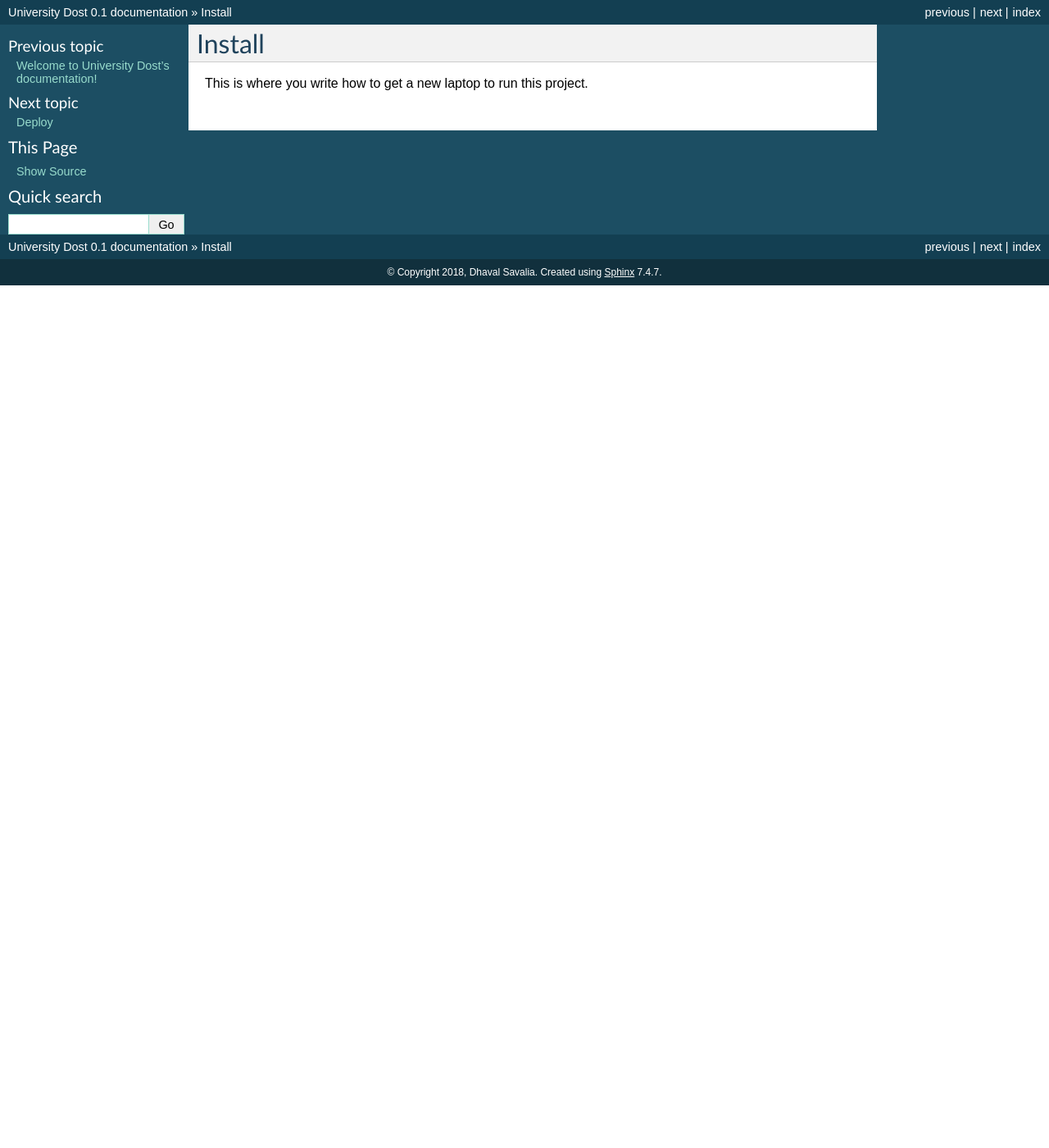
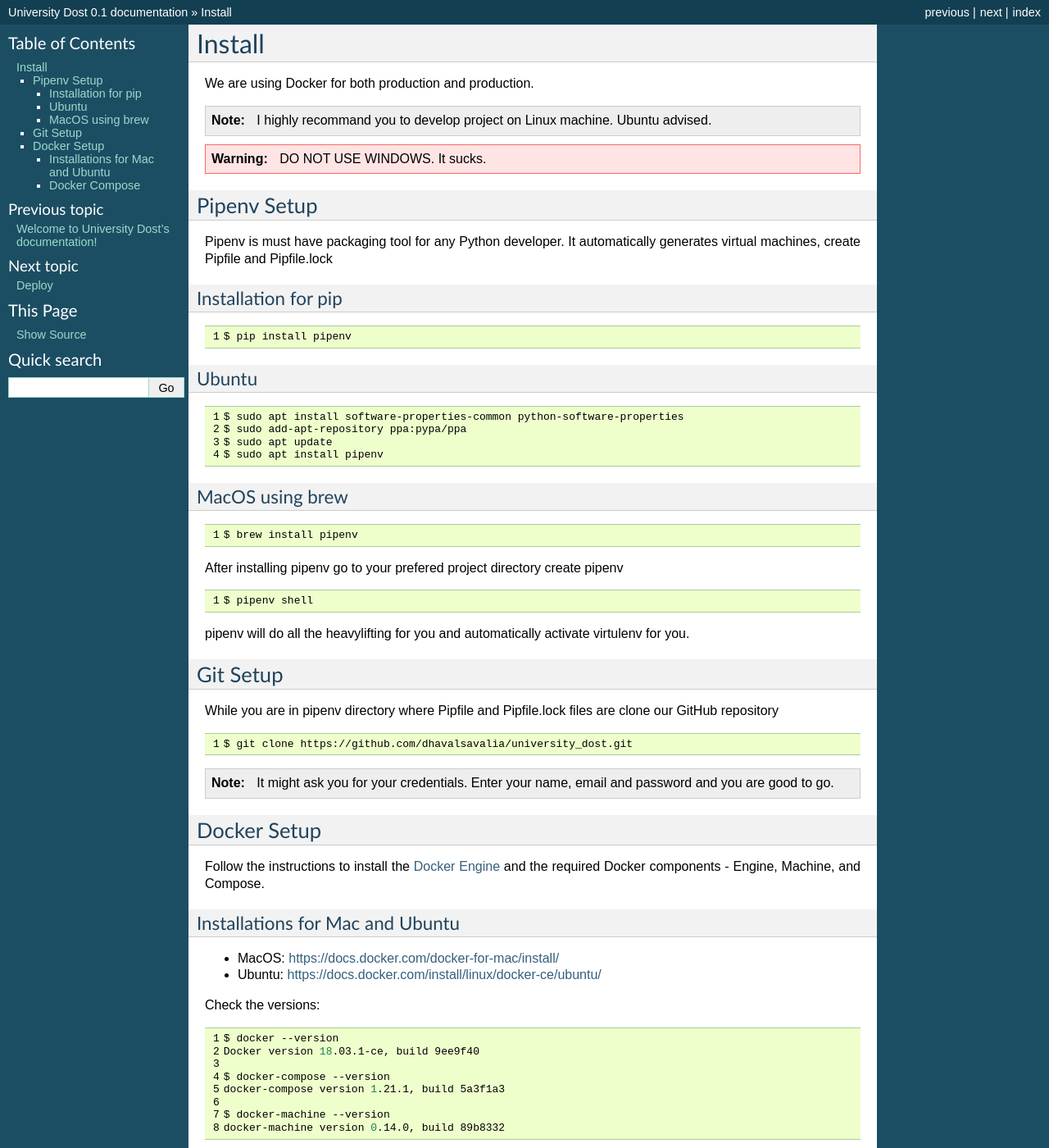
Before and after one commit to dhavalsavalia/university_dost, a Sphinx documentation site: the page built from docs/install.rst, in a window 1280 px wide and 1400 px high. Shown: the whole window at 82% size. Built offline with Sphinx 7.4.7, drawn with Linux system fonts in a browser that asks for light colours; pages that are not in the unit, such as notebooks, are missing from menus; some of the changed text lies outside the part shown.

Commit message:
stared writing documentation

```diff
--- a/docs/install.rst
+++ b/docs/install.rst
@@ -1,4 +1,108 @@
 Install
 =========
 
-This is where you write how to get a new laptop to run this project.
+We are using Docker for both production and production.
+
+.. note::  I highly recommand you to develop project on Linux machine. Ubuntu advised.
+.. warning::  DO NOT USE WINDOWS. It sucks.
+
+
+Pipenv Setup
+-------------
+
+Pipenv is must have packaging tool for any Python developer. It automatically generates virtual machines, create Pipfile and Pipfile.lock
+
+Installation for pip
+^^^^^^^^^^^^^^^^^^^^^
+
+.. code-block:: bash
+   :linenos:
+
+   $ pip install pipenv
+
+Ubuntu
+^^^^^^^
+
+.. code-block:: bash
+   :linenos:
+
+   $ sudo apt install software-properties-common python-software-properties
+   $ sudo add-apt-repository ppa:pypa/ppa
+   $ sudo apt update
+   $ sudo apt install pipenv
+
+
+MacOS using brew
+^^^^^^^^^^^^^^^^^
+
+.. code-block:: bash
+   :linenos:
+
+   $ brew install pipenv
+
+
+After installing pipenv go to your prefered project directory create pipenv
+
+.. code-block:: bash
+   :linenos:
+
+   $ pipenv shell
+
+pipenv will do all the heavylifting for you and automatically activate virtulenv for you.
+
+
+Git Setup
+----------
+
+While you are in pipenv directory where Pipfile and Pipfile.lock files are clone our GitHub repository
+
+.. code-block:: bash
+   :linenos:
+
+   $ git clone https://github.com/dhavalsavalia/university_dost.git
+
+.. note::  It might ask you for your credentials. Enter your name, email and password and you are good to go.
+
+
+
+
+
+
+
+
+Docker Setup
+-------------
+
+Follow the instructions to install the `Docker Engine <https://docs.docker.com/engine/installation/>`_ and the required Docker components - Engine, Machine, and Compose.
+
+Installations for Mac and Ubuntu
+^^^^^^^^^^^^^^^^^^^^^^^^^^^^^^^^^^^^^^^^^
+
+* MacOS: `<https://docs.docker.com/docker-for-mac/install/>`_
+* Ubuntu: `<https://docs.docker.com/install/linux/docker-ce/ubuntu/>`_
+
+Check the versions:
+
+.. code-block:: bash
+   :linenos:
+
+   $ docker --version
+   Docker version 18.03.1-ce, build 9ee9f40
+
+   $ docker-compose --version
+   docker-compose version 1.21.1, build 5a3f1a3
+
+   $ docker-machine --version
+   docker-machine version 0.14.0, build 89b8332
+
+
+Docker Compose
+^^^^^^^^^^^^^^^
+
+Now we can fire everything up - e.g., Django and Postgres - via Docker Compose:
+
+.. code-block:: bash
+   :linenos:
+
+    $ docker-compose -f local.yml build
+    $ docker-compose -f local.yml upeval
```
